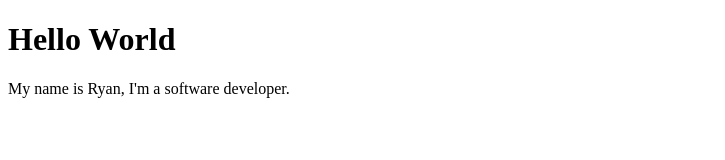
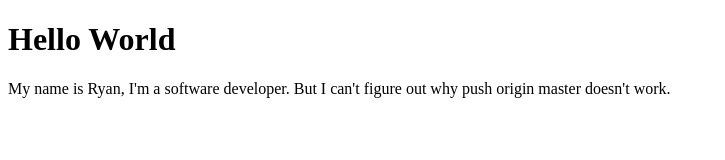
Before and after one commit to ryan-mcintyre/ryan-mcintyre.github.io, a plain HTML site: page index.html in a window 1280 px wide. Shown: the whole page, without its empty margins (0-725 px from the left). Drawn offline with Linux system fonts and the light colour scheme.

Commit message:
Adding a help message

```diff
--- a/index.html
+++ b/index.html
@@ -3,6 +3,6 @@
 <html>
 <body>
     <h1>Hello World</h1>
-    <p>My name is Ryan, I'm a software developer.</p>
+    <p>My name is Ryan, I'm a software developer. But I can't figure out why push origin master doesn't work.</p>
 </body>
 </html>
```
